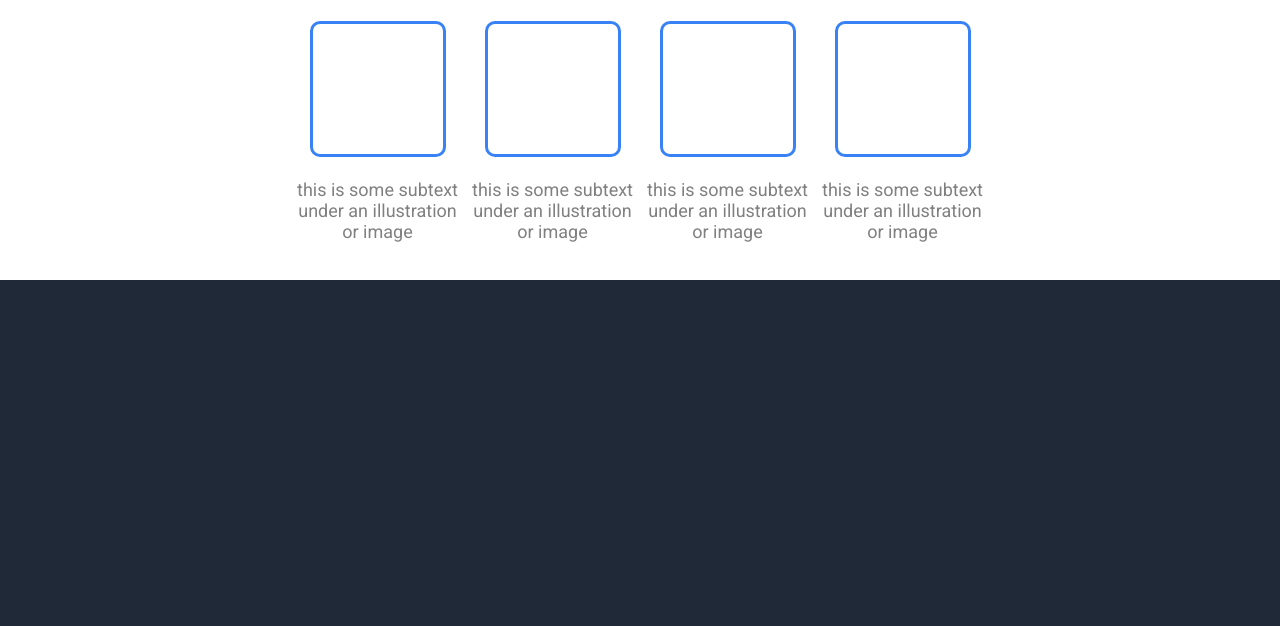
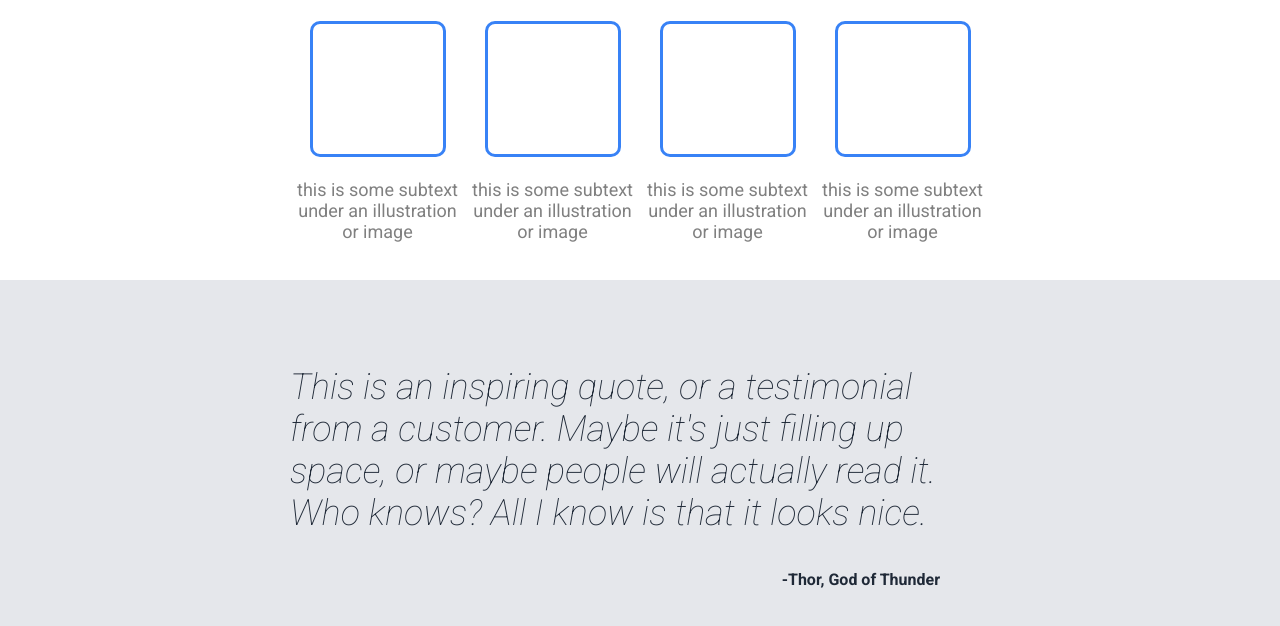
Before and after one commit to Philip-11/Landing-Page, a plain HTML site: page index.html in a window 1280 px wide. Shown: the part 532-1158 px from the top of the page. Before the commit the page ends 812 px from the top, so only its background shows below. Drawn offline with Linux system fonts and the light colour scheme.

Commit message:
Add files via upload

```diff
--- a/index.html
+++ b/index.html
@@ -52,5 +52,14 @@
 			</div>
 		</div>
 	</div>
+
+	<div class="quote-div">
+	<section class="quote-sec">
+		<div class="quote-text">
+		<p>This is an inspiring quote, or a testimonial from a customer. Maybe it's just filling up space, or maybe people will actually read it. Who knows? All I know is that it looks nice. </p>
+		</div>
+		<p class="author">-Thor, God of Thunder</p>
+	</section>
+	</div>
 </body>
 </html>
--- a/style.css
+++ b/style.css
@@ -144,5 +144,34 @@ img {
     font-size: 18px;
     text-align: center;
 
+}
+
+.quote-div {
+    background: #E5E7EB;
+}
+
+.quote-sec {
+
+    width: 100%;
+    max-width: 700px;
+    margin: 0 auto;
+    padding: 50px;
+}
+
+.quote-text {
+    color: var(--bg-color);
+    font-family: var(--ff);
+    font-size: 36px;
+    font-style: italic;
+    font-weight: lighter;
+    text-align: left;
 
 }
+
+.author {
+    color: #1F2937;
+    font-family: var(--ff);
+    text-align: end;
+    font-weight: bold;
+    padding-right: 50px;
+}
```
